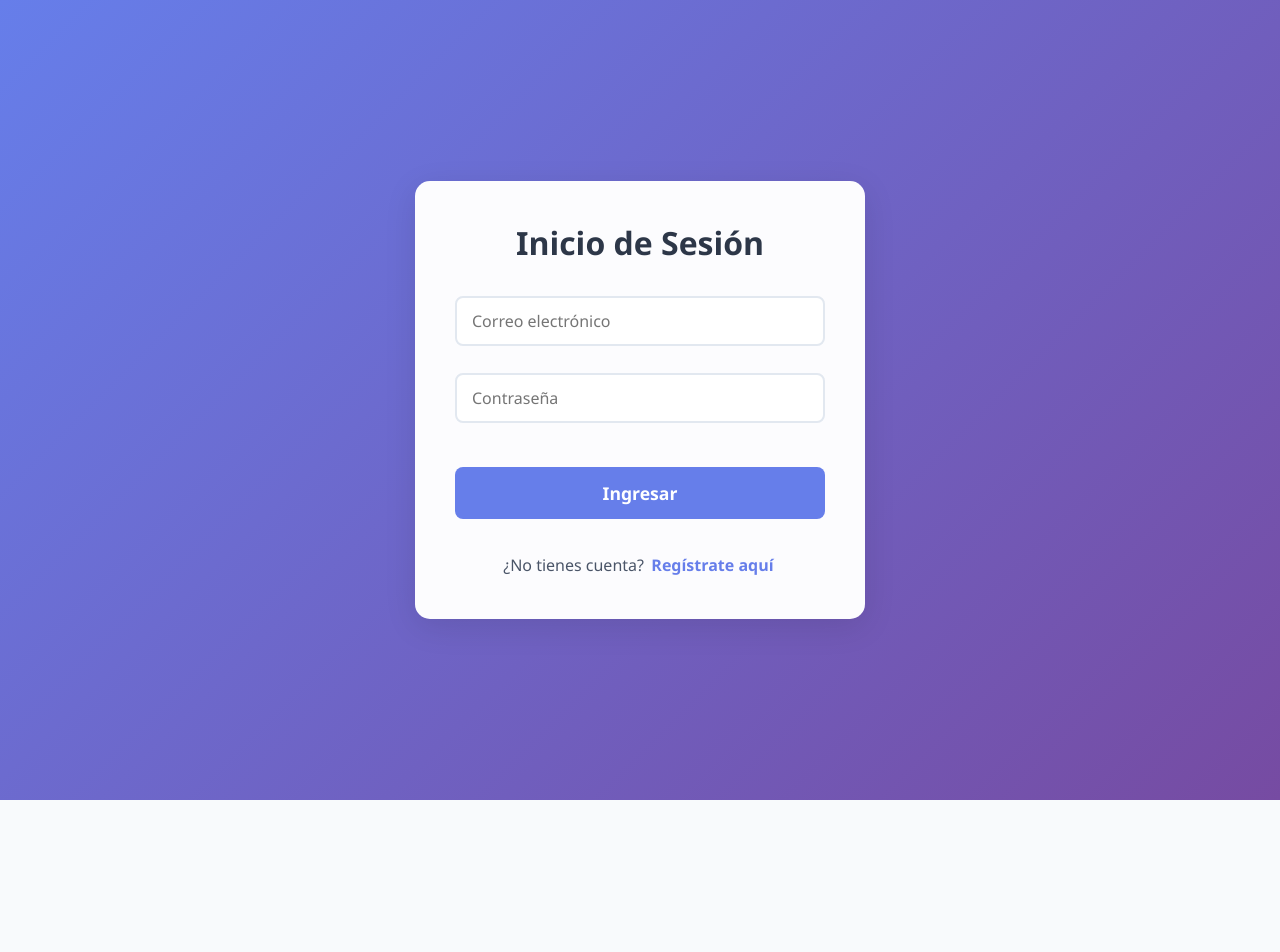
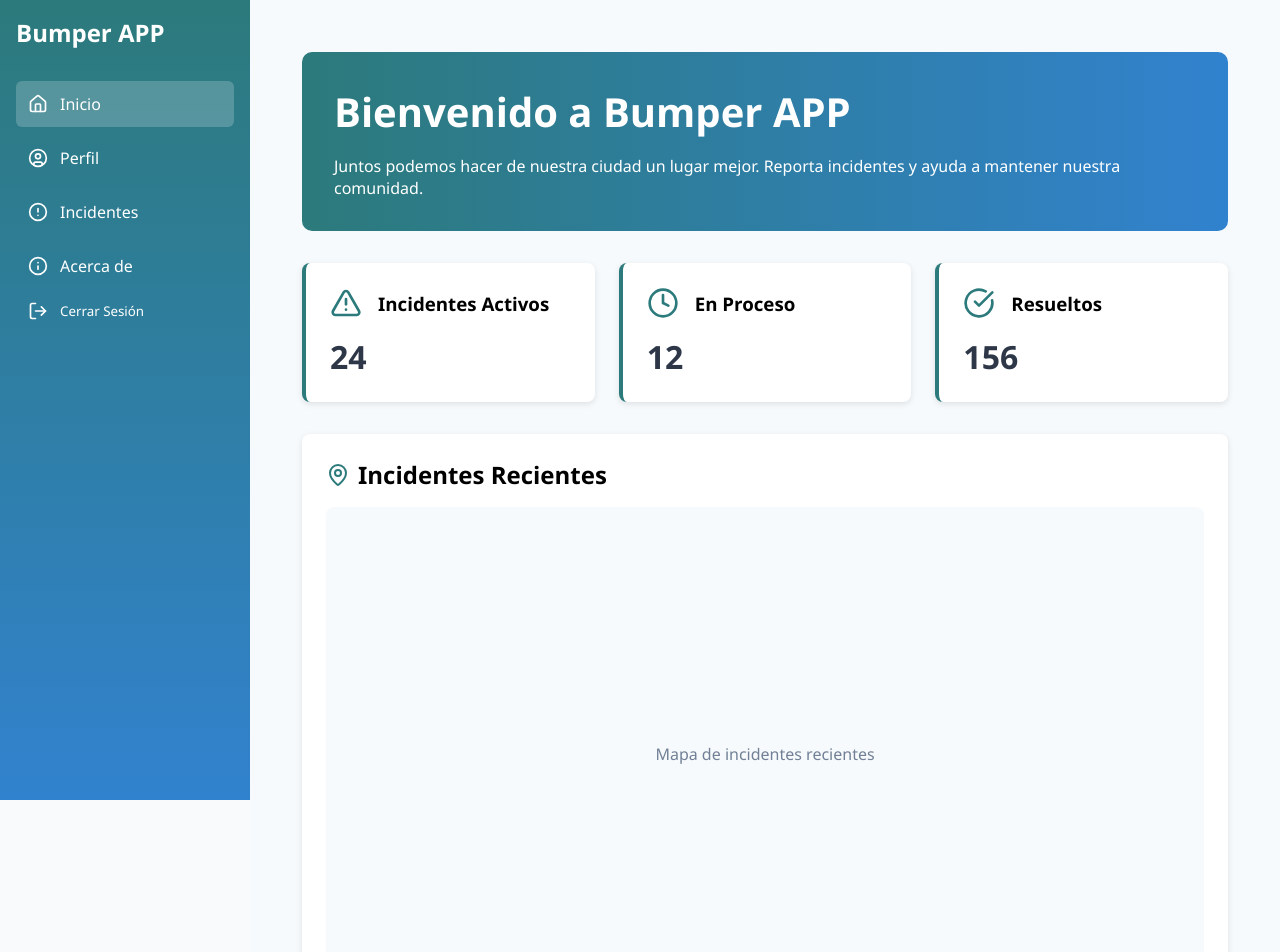
Before and after one commit to ingenieria-software-7009-2025-2/bumper-front, a React (Create React App) app: page / in a window 1280 px wide. Shown: the top 952 px of the page. Before the commit the page ends 800 px from the top, so only its background shows below. Built offline with nearby package versions, Linux system fonts and the light colour scheme.

Commit message:
Crando vista de home

```diff
--- a/package.json
+++ b/package.json
@@ -8,8 +8,10 @@
     "@testing-library/react": "^16.2.0",
     "@testing-library/user-event": "^13.5.0",
     "bumperapp": "file:",
+    "lucide-react": "^0.483.0",
     "react": "^19.0.0",
     "react-dom": "^19.0.0",
+    "react-router-dom": "^7.4.0",
     "react-scripts": "5.0.1",
     "web-vitals": "^2.1.4"
   },
--- a/src/App.css
+++ b/src/App.css
@@ -7,9 +7,21 @@
   margin: 0;
   padding: 0;
   box-sizing: border-box;
-  font-family: 'Segoe UI', system-ui, sans-serif;
+  font-family: 'Segoe UI', sans-serif;
 }
 
 body {
   background: #f8fafc;
 }
+
+.app-container {
+  display: flex;
+  min-height: 100vh;
+}
+
+.main-content {
+  flex: 1;
+  margin-left: 250px;
+  padding: 2rem;
+  background-color: #f7fafc;
+}
--- a/src/App.js
+++ b/src/App.js
@@ -1,12 +1,23 @@
 import React from 'react';
+import { BrowserRouter as Router, Routes, Route } from 'react-router-dom';
 import AuthForm from './components/Login/Login';
+import Home from './components/Home/Home';
+import Sidebar from './components/Layout/Sidebar';
 import './App.css';
 
 function App() {
   return (
-    <div className="App">
-      <AuthForm />
-    </div>
+    <Router>
+      <div className="app-container">
+        <Sidebar />
+        <main className="main-content">
+          <Routes>
+            <Route path="/" element={<Home />} />
+            <Route path="/login" element={<AuthForm />} />
+          </Routes>
+        </main>
+      </div>
+    </Router>
   );
 }
 
--- /dev/null
+++ b/src/components/Home/Home.css
@@ -0,0 +1,106 @@
+.dashboard-container {
+    max-width: 1200px;
+    margin: 0 auto;
+    padding: 20px;
+  }
+
+  .hero-section {
+    background: linear-gradient(to right, #2c7a7b, #3182ce);
+    border-radius: 10px;
+    padding: 2rem;
+    margin-bottom: 2rem;
+    color: white;
+  }
+
+  .hero-section h1 {
+    font-size: 2.5rem;
+    margin-bottom: 1rem;
+  }
+
+  .stats-grid {
+    display: grid;
+    grid-template-columns: repeat(auto-fit, minmax(250px, 1fr));
+    gap: 1.5rem;
+    margin-bottom: 2rem;
+  }
+
+  .stat-card {
+    background: white;
+    padding: 1.5rem;
+    border-radius: 8px;
+    box-shadow: 0 2px 6px rgba(0, 0, 0, 0.1);
+    border-left: 4px solid #2c7a7b;
+  }
+
+  .stat-header {
+    display: flex;
+    align-items: center;
+    margin-bottom: 1rem;
+  }
+
+  .stat-icon {
+    width: 32px;
+    height: 32px;
+    margin-right: 1rem;
+    color: #2c7a7b;
+  }
+
+  .stat-value {
+    font-size: 2rem;
+    font-weight: bold;
+    color: #2d3748;
+  }
+
+  .map-section {
+    background: white;
+    border-radius: 8px;
+    padding: 1.5rem;
+    margin-bottom: 2rem;
+    box-shadow: 0 2px 6px rgba(0, 0, 0, 0.1);
+  }
+
+  .map-header {
+    display: flex;
+    align-items: center;
+    margin-bottom: 1rem;
+  }
+
+  .map-icon {
+    width: 24px;
+    height: 24px;
+    margin-right: 0.5rem;
+    color: #2c7a7b;
+  }
+
+  .map-placeholder {
+    background: #f7fafc;
+    aspect-ratio: 16/9;
+    border-radius: 8px;
+    display: flex;
+    align-items: center;
+    justify-content: center;
+    color: #718096;
+  }
+
+  .cta-section {
+    background: linear-gradient(to right, #3182ce, #2c7a7b);
+    border-radius: 10px;
+    padding: 2rem;
+    text-align: center;
+    color: white;
+  }
+
+  .report-button {
+    background: white;
+    color: #2c7a7b;
+    padding: 12px 24px;
+    border: none;
+    border-radius: 6px;
+    font-weight: 600;
+    cursor: pointer;
+    transition: background 0.3s ease;
+  }
+
+  .report-button:hover {
+    background: #f0f4f8;
+  }
--- /dev/null
+++ b/src/components/Home/Home.js
@@ -0,0 +1,64 @@
+import React from 'react';
+import { MapPin, AlertTriangle, Clock, CheckCircle } from 'lucide-react';
+import './Home.css';
+
+const Home = () => {
+  return (
+    <div className="dashboard-container">
+      {/* Sección Principal */}
+      <div className="hero-section">
+        <h1>Bienvenido a Bumper APP</h1>
+        <p>Juntos podemos hacer de nuestra ciudad un lugar mejor. Reporta incidentes y ayuda a mantener nuestra comunidad.</p>
+      </div>
+
+      {/* Estadísticas */}
+      <div className="stats-grid">
+        <div className="stat-card">
+          <div className="stat-header">
+            <AlertTriangle className="stat-icon" />
+            <h3>Incidentes Activos</h3>
+          </div>
+          <p className="stat-value">24</p>
+        </div>
+
+        <div className="stat-card">
+          <div className="stat-header">
+            <Clock className="stat-icon" />
+            <h3>En Proceso</h3>
+          </div>
+          <p className="stat-value">12</p>
+        </div>
+
+        <div className="stat-card">
+          <div className="stat-header">
+            <CheckCircle className="stat-icon" />
+            <h3>Resueltos</h3>
+          </div>
+          <p className="stat-value">156</p>
+        </div>
+      </div>
+
+      {/* Mapa */}
+      <div className="map-section">
+        <div className="map-header">
+          <MapPin className="map-icon" />
+          <h2>Incidentes Recientes</h2>
+        </div>
+        <div className="map-placeholder">
+          <p>Mapa de incidentes recientes</p>
+        </div>
+      </div>
+
+      {/* Botón de Acción */}
+      <div className="cta-section">
+        <h2>¿Detectaste algún problema en tu zona?</h2>
+        <p>Ayuda a tu comunidad reportando incidentes para que podamos trabajar en solucionarlos.</p>
+        <button className="report-button">
+          Reportar Incidente
+        </button>
+      </div>
+    </div>
+  );
+};
+
+export default Home;
--- /dev/null
+++ b/src/components/Layout/Sidebar.css
@@ -0,0 +1,69 @@
+.sidebar-container {
+    width: 250px;
+    height: 100vh;
+    position: fixed;
+    left: 0;
+    top: 0;
+    background: linear-gradient(to bottom, #2c7a7b, #3182ce);
+    color: white;
+    padding: 1rem;
+  }
+
+  .sidebar-title {
+    font-size: 1.5rem;
+    font-weight: bold;
+    margin-bottom: 2rem;
+  }
+
+  .sidebar-nav {
+    display: flex;
+    flex-direction: column;
+    gap: 0.5rem;
+  }
+
+  .nav-link {
+    display: flex;
+    align-items: center;
+    padding: 0.75rem;
+    border-radius: 6px;
+    color: white;
+    text-decoration: none;
+    transition: background 0.3s ease;
+  }
+
+  .nav-link:hover {
+    background: rgba(255, 255, 255, 0.1);
+  }
+
+  .nav-link.active {
+    background: rgba(255, 255, 255, 0.2);
+  }
+
+  .nav-icon {
+    width: 20px;
+    height: 20px;
+    margin-right: 0.75rem;
+  }
+
+  .logout-button {
+    width: 100%;
+    display: flex;
+    align-items: center;
+    background: none;
+    border: none;
+    color: white;
+    padding: 0.75rem;
+    margin-top: auto;
+    cursor: pointer;
+    transition: background 0.3s ease;
+  }
+
+  .logout-button:hover {
+    background: rgba(255, 255, 255, 0.1);
+  }
+
+  .logout-icon {
+    width: 20px;
+    height: 20px;
+    margin-right: 0.75rem;
+  }
--- /dev/null
+++ b/src/components/Layout/Sidebar.js
@@ -0,0 +1,47 @@
+import React from 'react';
+import { NavLink } from 'react-router-dom';
+import { Home, UserCircle, AlertCircle, Info, LogOut } from 'lucide-react';
+import './Sidebar.css';
+
+const Sidebar = () => {
+  const handleLogout = () => {
+    console.log('Cerrar sesión');
+  };
+
+  return (
+    <div className="sidebar-container">
+      <div className="sidebar-content">
+        <h1 className="sidebar-title">Bumper APP</h1>
+
+        <nav className="sidebar-nav">
+          <NavLink to="/" className="nav-link">
+            <Home className="nav-icon" />
+            Inicio
+          </NavLink>
+
+          <NavLink to="/profile" className="nav-link">
+            <UserCircle className="nav-icon" />
+            Perfil
+          </NavLink>
+
+          <NavLink to="/incidents" className="nav-link">
+            <AlertCircle className="nav-icon" />
+            Incidentes
+          </NavLink>
+
+          <NavLink to="/about" className="nav-link">
+            <Info className="nav-icon" />
+            Acerca de
+          </NavLink>
+        </nav>
+
+        <button onClick={handleLogout} className="logout-button">
+          <LogOut className="logout-icon" />
+          Cerrar Sesión
+        </button>
+      </div>
+    </div>
+  );
+};
+
+export default Sidebar;
```
Also changed, not shown: 1 other file (tests, documents, lock files or other folders).
